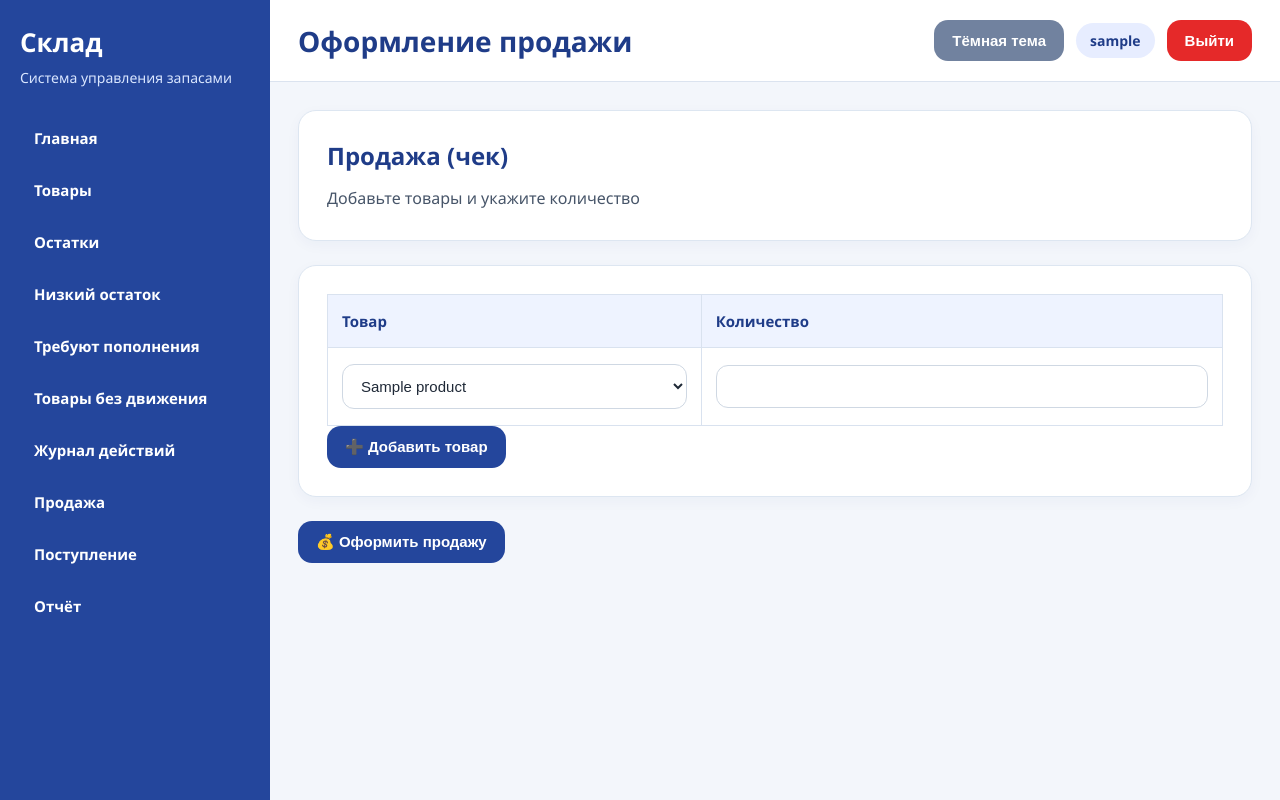
After one commit to llimarenko05-cmd/diplom-store, a Django app: page /sales/new/ in a window 1280 px wide. The commit adds this page. Run offline with Django 5.2, Linux system fonts and the light colour scheme; a user stored in the database is signed in; tables that the repository leaves empty hold one stand-in row (values such as "Sample post").

Commit message:
новая система продаж

```diff
--- a/inventory/models.py
+++ b/inventory/models.py
@@ -162,3 +162,45 @@ class ActionLog(models.Model):
     def __str__(self):
         username = self.user.username if self.user else "Неизвестный пользователь"
         return f"{username} - {self.get_action_type_display()}"
+
+class SaleOrder(models.Model):
+    created_at = models.DateTimeField("Дата продажи", auto_now_add=True)
+
+    class Meta:
+        verbose_name = "Продажа (чек)"
+        verbose_name_plural = "Продажи (чеки)"
+        ordering = ["-created_at"]
+
+    def __str__(self):
+        return f"Продажа #{self.id} от {self.created_at.strftime('%d.%m.%Y %H:%M')}"
+
+    @property
+    def total_amount(self):
+        return sum(item.total_price for item in self.items.all())
+
+
+class SaleItem(models.Model):
+    sale = models.ForeignKey(
+        SaleOrder,
+        on_delete=models.CASCADE,
+        related_name='items',
+        verbose_name="Продажа"
+    )
+    product = models.ForeignKey(
+        Product,
+        on_delete=models.CASCADE,
+        verbose_name="Товар"
+    )
+    quantity = models.PositiveIntegerField("Количество")
+    price = models.DecimalField("Цена", max_digits=10, decimal_places=2)
+
+    class Meta:
+        verbose_name = "Позиция продажи"
+        verbose_name_plural = "Позиции продажи"
+
+    def __str__(self):
+        return f"{self.product.name} x {self.quantity}"
+
+    @property
+    def total_price(self):
+        return self.quantity * self.price
--- a/inventory/templates/inventory/base.html
+++ b/inventory/templates/inventory/base.html
@@ -25,7 +25,7 @@
                 <a href="/replenishment/">Требуют пополнения</a>
                 <a href="/no-movement/">Товары без движения</a>
                 <a href="/action-log/">Журнал действий</a>
-                <a href="/sales/create/">Продажа</a>
+                <a href="/sales/new/">Продажа</a>
                 <a href="/receipts/create/">Поступление</a>
                 <a href="/sales/report/">Отчёт</a>
                 {% endif %}
@@ -43,7 +43,7 @@
                 {% if is_seller_role and not is_admin_role %}
                 <a href="/products/">Товары</a>
                 <a href="/stock/">Остатки</a>
-                <a href="/sales/create/">Продажа</a>
+                <a href="/sales/new/">Продажа</a>
                 {% endif %}
             </nav>
         </aside>
--- /dev/null
+++ b/inventory/templates/inventory/create_sale_order.html
@@ -0,0 +1,53 @@
+{% extends 'inventory/base.html' %}
+
+{% block title %}Продажа{% endblock %}
+{% block page_title %}Оформление продажи{% endblock %}
+
+{% block content %}
+
+<div class="card">
+    <h2>Продажа (чек)</h2>
+    <p>Добавьте товары и укажите количество</p>
+</div>
+
+<form method="post">
+    {% csrf_token %}
+
+    <div class="card">
+        <table>
+            <thead>
+                <tr>
+                    <th>Товар</th>
+                    <th>Количество</th>
+                </tr>
+            </thead>
+            <tbody id="items">
+                <tr>
+                    <td>
+                        <select name="product">
+                            {% for product in products %}
+                            <option value="{{ product.id }}">{{ product.name }}</option>
+                            {% endfor %}
+                        </select>
+                    </td>
+                    <td>
+                        <input type="number" name="quantity" min="1">
+                    </td>
+                </tr>
+            </tbody>
+        </table>
+
+        <button type="button" class="btn" onclick="addRow()">➕ Добавить товар</button>
+    </div>
+
+    <button type="submit" class="btn">💰 Оформить продажу</button>
+</form>
+
+<script>
+function addRow() {
+    const row = document.querySelector('#items tr').cloneNode(true);
+    document.getElementById('items').appendChild(row);
+}
+</script>
+
+{% endblock %}
--- a/inventory/urls.py
+++ b/inventory/urls.py
@@ -32,5 +32,5 @@ urlpatterns = [
     path('sales/report/', views.sales_report, name='sales_report'),
     path('sales/report/export/', views.export_sales_report_excel, name='export_sales_report_excel'),
 
-
+   path('sales/new/', views.create_sale_order, name='create_sale_order'),
 ]
--- a/inventory/views.py
+++ b/inventory/views.py
@@ -802,3 +802,44 @@ def export_sales_report_excel(request):
     _autosize_columns(sheet)
 
     return _make_excel_response(workbook, 'sales_report.xlsx')
+
+@login_required
+def create_sale_order(request):
+    if not (_is_admin(request.user) or _is_seller(request.user)):
+        return _forbidden(request)
+
+    products = Product.objects.all()
+
+    if request.method == 'POST':
+        product_ids = request.POST.getlist('product')
+        quantities = request.POST.getlist('quantity')
+
+        sale_order = SaleOrder.objects.create()
+
+        for product_id, quantity in zip(product_ids, quantities):
+            if not quantity:
+                continue
+
+            quantity = int(quantity)
+            product = Product.objects.get(id=product_id)
+
+            if quantity > product.quantity:
+                messages.error(request, f'Недостаточно товара: {product.name}')
+                continue
+
+            SaleItem.objects.create(
+                sale=sale_order,
+                product=product,
+                quantity=quantity,
+                price=product.price
+            )
+
+            product.quantity -= quantity
+            product.save()
+
+        messages.success(request, 'Продажа оформлена')
+        return redirect('create_sale_order')
+
+    return render(request, 'inventory/create_sale_order.html', {
+        'products': products
+    })
```
Also changed, not shown: inventory/admin.py (+14 -0 lines), inventory/migrations/0008_saleorder_saleitem.py (added).
